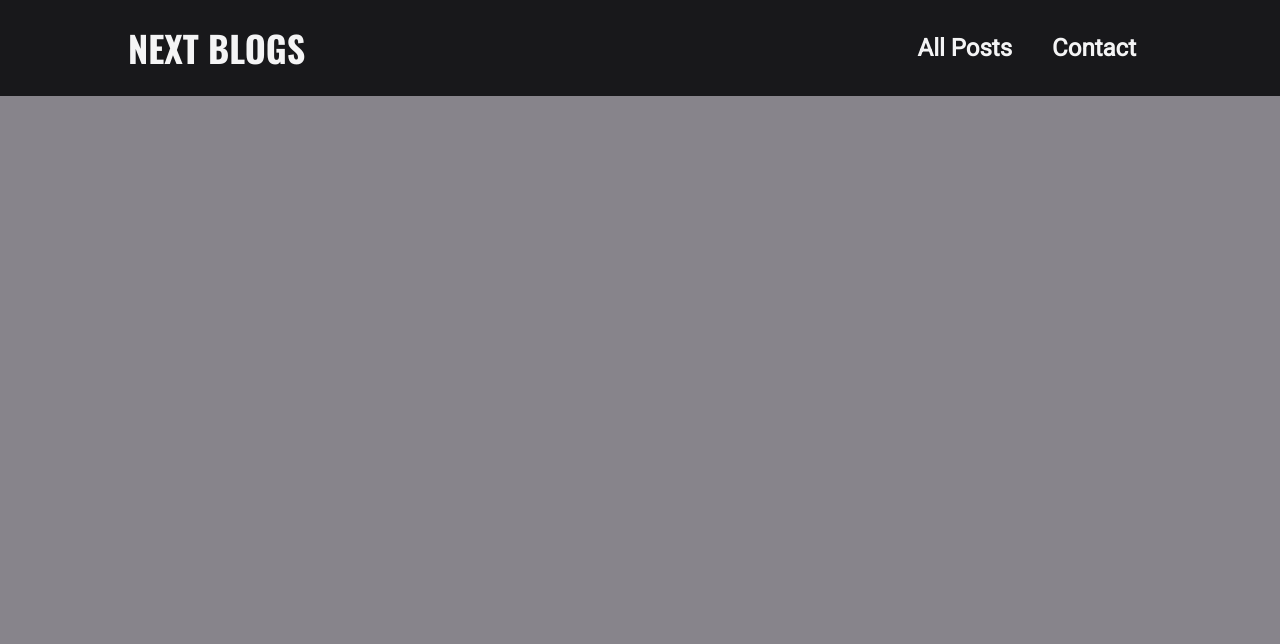
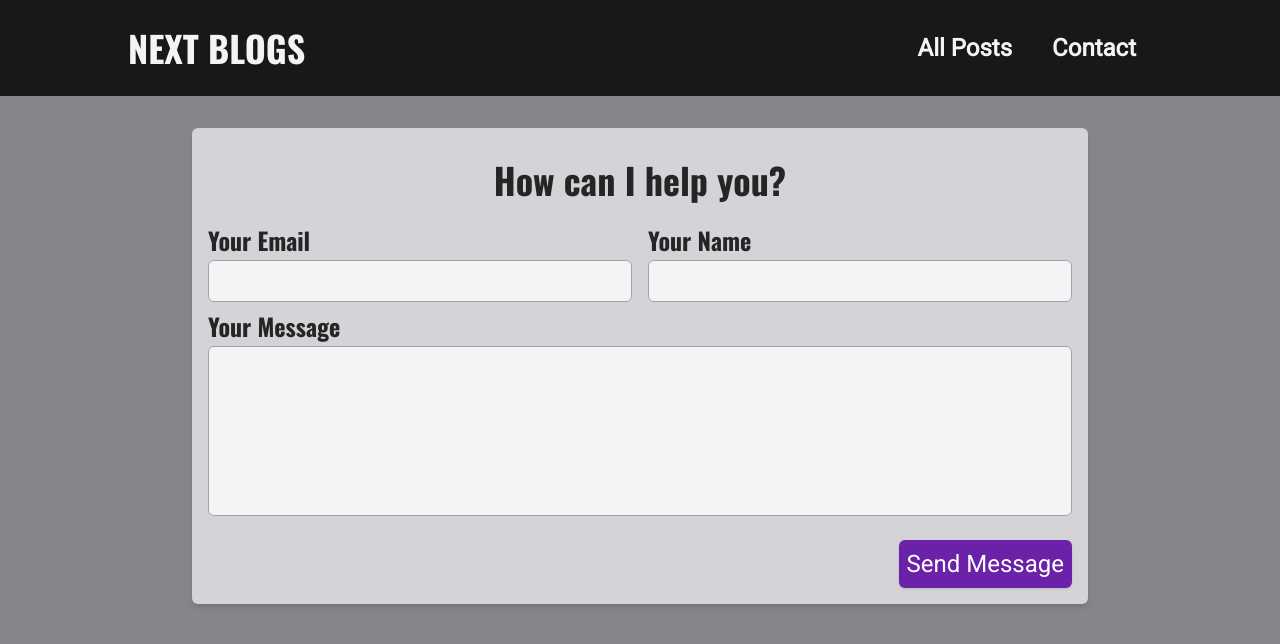
Before and after one commit to rajput-hemant/next-blogs, a Next.js app: page /contact in a window 1280 px wide. Shown: the top 644 px of the page. Built offline with nearby package versions, Linux system fonts and the light colour scheme.

Commit message:
added contact from & contact api-route
Signed-off-by: rajput-hemant <hemant.rajput_cs20@gla.ac.in>

```diff
--- /dev/null
+++ b/components/contact/contact-form.tsx
@@ -0,0 +1,67 @@
+const ContactForm = () => {
+	return (
+		// contact
+		<section className="mx-auto my-8 rounded-md bg-zinc-300 w-[90%] max-w-4xl p-4 shadow-md text-2xl">
+			<h1 className="text-4xl my-4 text-center">How can I help you?</h1>
+			{/* form */}
+			<form action="">
+				{/* controls */}
+				<div className="flex flex-wrap gap-4">
+					{/* control */}
+					<div className="flex-grow">
+						<label
+							htmlFor="email"
+							className="block font-oswald font-bold mt-2 ml-0 mb-1 mr-0"
+						>
+							Your Email
+						</label>
+						<input
+							type="email"
+							id="email"
+							required
+							className="p-1 rounded-md w-full border border-gray-400 bg-zinc-100 resize-none"
+						/>
+					</div>
+					{/* control */}
+					<div className="flex-grow">
+						<label
+							htmlFor="name"
+							className="block font-oswald font-bold mt-2 ml-0 mb-1 mr-0"
+						>
+							Your Name
+						</label>
+						<input
+							type="text"
+							id="name"
+							required
+							className="p-1 rounded-md w-full border border-gray-400 bg-zinc-100 resize-none"
+						/>
+					</div>
+				</div>
+				{/* control */}
+				<div className="flex-grow">
+					<label
+						htmlFor="message"
+						className="block font-oswald font-bold mt-2 ml-0 mb-1 mr-0"
+					>
+						Your Message
+					</label>
+					<textarea
+						name=""
+						id=""
+						rows={5}
+						className="p-1 rounded-md w-full border border-gray-400 bg-zinc-100 resize-none"
+					></textarea>
+				</div>
+				{/* actions */}
+				<div className="mt-4 text-right">
+					<button className="p-2 bg-purple-800 rounded-md text-white shadow hover:bg-purple-900">
+						Send Message
+					</button>
+				</div>
+			</form>
+		</section>
+	);
+};
+
+export default ContactForm;
--- /dev/null
+++ b/pages/api/contacts.ts
@@ -0,0 +1,33 @@
+import { NextApiRequest, NextApiResponse } from "next";
+
+export default (req: NextApiRequest, res: NextApiResponse) => {
+	if (req.method == "POST") {
+		const { name, email, message } = req.body;
+
+		if (
+			!email ||
+			!email.include("@") ||
+			!name ||
+			name.trim() === "" ||
+			!message ||
+			message.trim() === ""
+		) {
+			res.status(422).json({ message: "Invalid Input" });
+			return;
+		}
+
+		// Store in a Database
+		const newMessage: { [key: string]: string } = {
+			email,
+			name,
+			message,
+		};
+
+		res
+			.status(201)
+			.json({
+				message: "Successfully stored message!",
+				messageData: newMessage,
+			});
+	}
+};
--- a/pages/contact.tsx
+++ b/pages/contact.tsx
@@ -1,5 +1,7 @@
+import ContactForm from "../components/contact/contact-form";
+
 const ContactPage = () => {
-	return <></>;
+	return <ContactForm />;
 };
 
 export default ContactPage;
```
